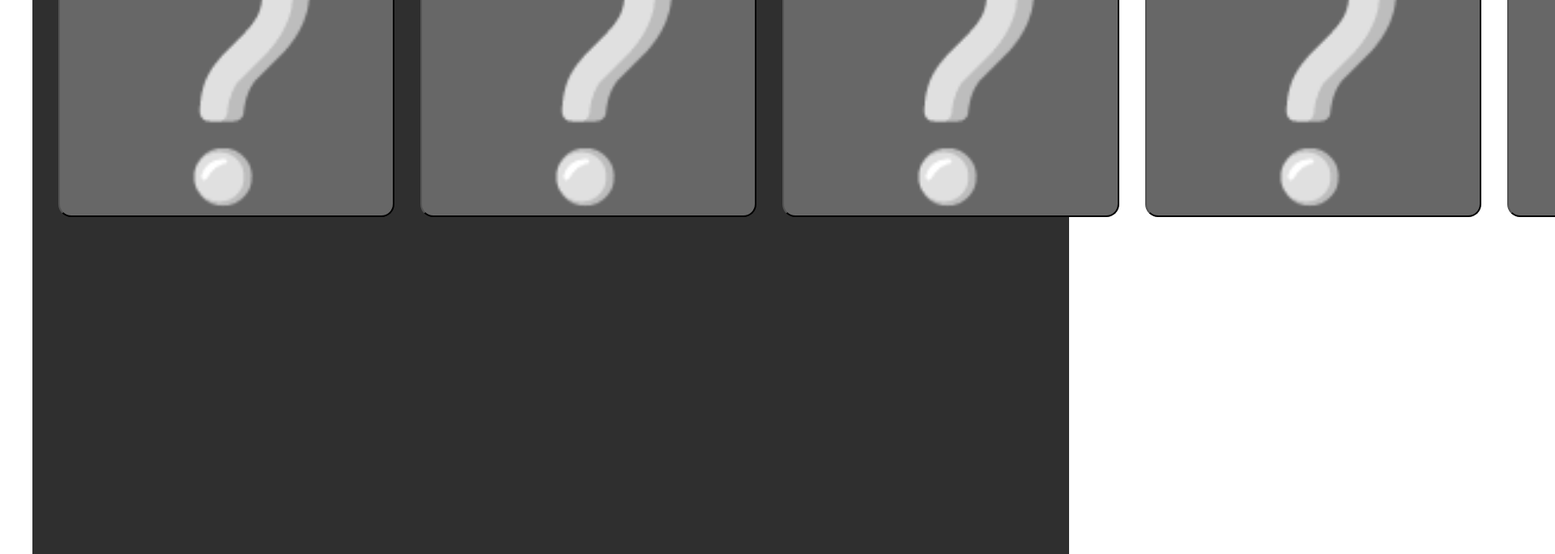
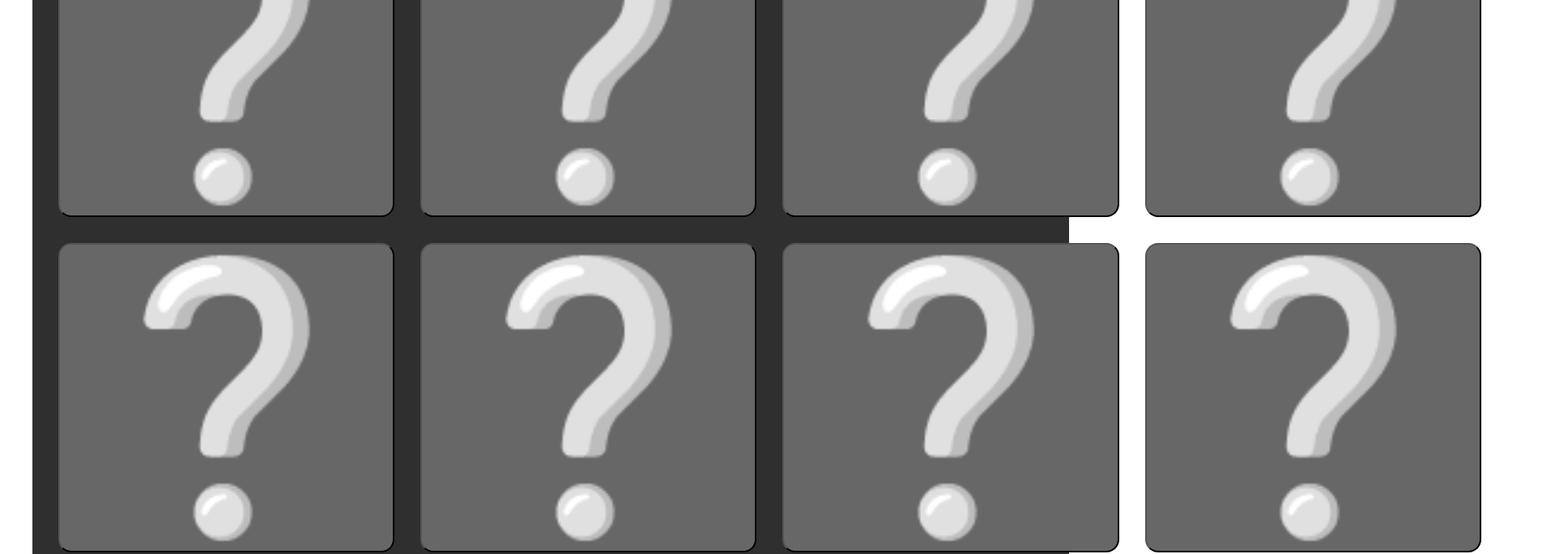
Before and after one commit to marconunesrj/memo-game, a React app: page / in a window 1280 px wide. Shown: the part 792-1476 px from the top of the page at 81% size, 1920 px wide, since content can reach past the window. Built offline with nearby package versions, Linux system fonts and the light colour scheme; the HTML template or start-up script is replaced by a standard one.

Commit message:
Renderização de Listas (Arrays)

```diff
--- a/src/components/Board.jsx
+++ b/src/components/Board.jsx
@@ -1,21 +1,17 @@
 import React from 'react'
 import { Card } from './Card'
 
+const icons = ['😂', '💕', '😁', '🍕',
+               '🐳', '🤢','😻', '🐙']
 
 export function Board() {
     return (
         <div style={style}>
-            {/* <Card icon="123">😂</Card> */}
-            <Card>😂</Card>
-            <Card>💕</Card>
-            <Card>😁</Card>
-            <Card>🍕</Card>
-            <Card>🐳</Card>
-            <Card>💕</Card>
-            <Card>🍕</Card>
-            <Card>🐳</Card>
-            <Card>😁</Card>
-            <Card>😂</Card>
+            {[...icons, ...icons].map((icon, index) => (
+                <Card key={index}>
+                    {icon}
+                </Card>
+            ))}
         </div>
     )
 }
@@ -24,8 +20,8 @@ const style = {
     backgroundColor: '#2f2f2f',
     flexGrow: 1,
     display: 'grid',
-    gridTemplateColumns: 'repeat(5, 1fr)',
-    gridTemplateRows: 'repeat(5, 1fr)',
+    gridTemplateColumns: 'repeat(4, 1fr)',
+    gridTemplateRows: 'repeat(4, 1fr)',
     gap: '1em',
     padding: '1em',
 }
--- a/src/components/Card.jsx
+++ b/src/components/Card.jsx
@@ -5,6 +5,7 @@ import React, {useState} from 'react'
 // export function Card({children, icon}) {
 export function Card({children}) {
 
+  // Controle de estado para saber se o cartão está virado ou não
   const [ showing, show ] = useState(false)
 
   function onClick() {
```
